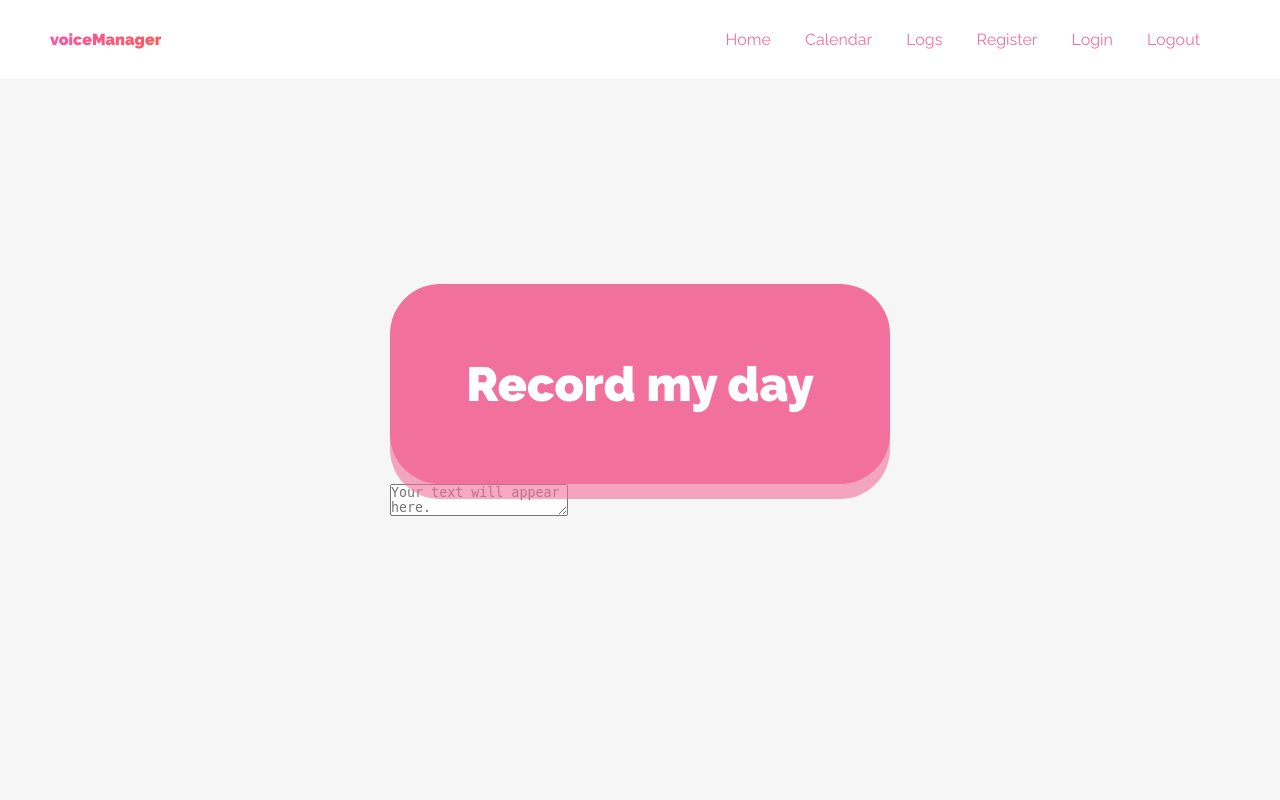
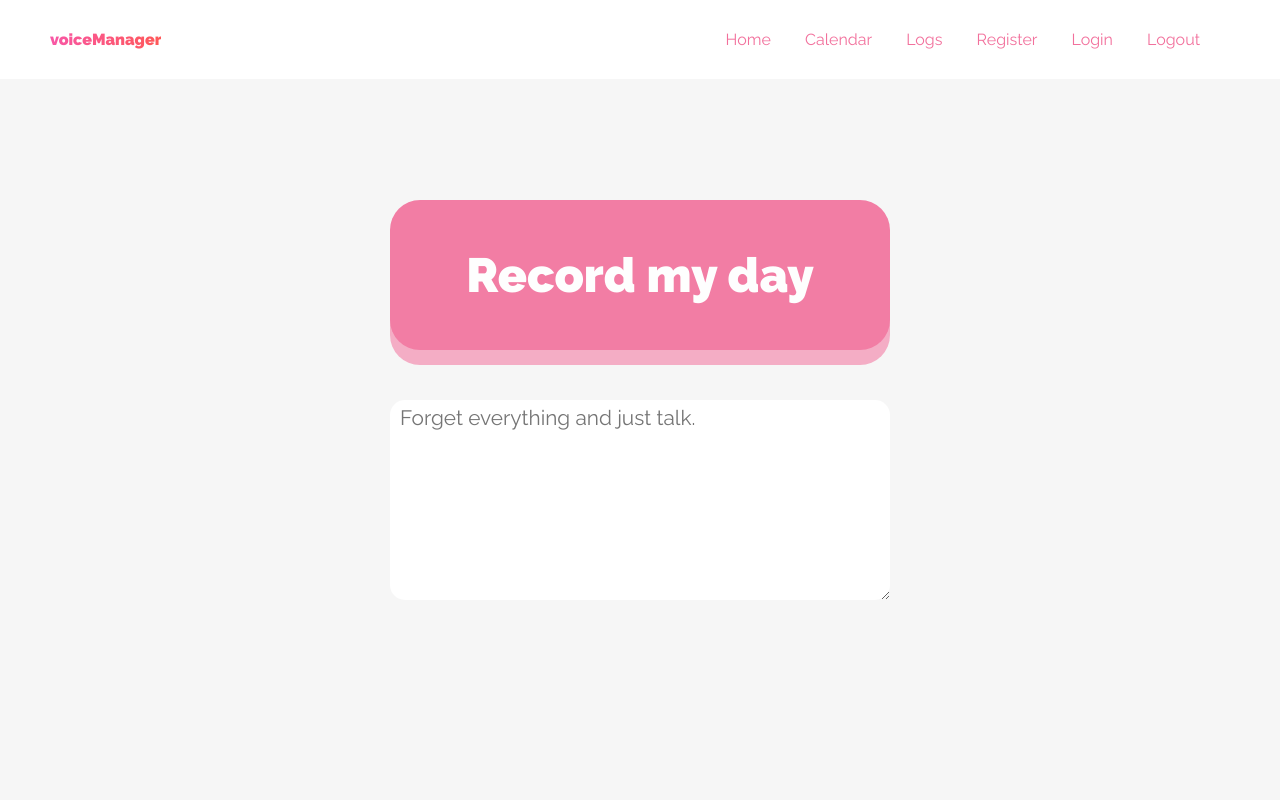
Before and after one commit to raghav-kukreti/voiceManager, a Flask app: page / in a window 1280 px wide. Run offline with Flask 2, Linux system fonts and the light colour scheme; a user stored in the database is signed in; some libraries are stand-ins or nearby versions.

Commit message:
Minor updates

```diff
--- a/app.py
+++ b/app.py
@@ -1,7 +1,5 @@
 from flask import Flask, url_for, render_template, request, redirect, session
 from flask_sqlalchemy import SQLAlchemy
-from instagram import getfollowedby, getname
-
 
 app = Flask(__name__, static_url_path='/static')
 app.config['SQLALCHEMY_DATABASE_URI'] = 'sqlite:///main.db'
--- a/static/css/app.css
+++ b/static/css/app.css
@@ -154,10 +154,10 @@ a {
   top: 400px; }
 
 .record_button {
-  height: 200px;
+  height: 150px;
   -webkit-box-shadow: 0px 15px 0 rgba(242, 112, 156, 0.6);
   box-shadow: 0px 15px 0 rgba(242, 112, 156, 0.6);
-  border-radius: 50px;
+  border-radius: 30px;
   width: 500px;
   font-weight: 900;
   font-family: Raleway;
@@ -168,9 +168,11 @@ a {
   border: none;
   outline: none;
   top: 0;
-  position: relative; }
+  position: relative;
+  opacity: .9; }
   .record_button:hover {
     top: -7px;
+    opacity: 1;
     -webkit-box-shadow: 0px 20px 0 rgba(242, 112, 156, 0.6);
     box-shadow: 0px 20px 0 rgba(242, 112, 156, 0.6); }
   .record_button:active {
@@ -193,6 +195,16 @@ a {
   -webkit-transform: translate(-50%, -50%);
   -ms-transform: translate(-50%, -50%);
   transform: translate(-50%, -50%); }
+  .speech_wrapper textarea {
+    width: 100%;
+    margin-top: 50px;
+    height: 200px;
+    border: none;
+    outline: none;
+    font-family: Raleway;
+    font-size: 1.3rem;
+    padding: 5px 10px;
+    border-radius: 15px; }
 
 .speech {
   height: 100vh;
--- a/static/sass/app.scss
+++ b/static/sass/app.scss
@@ -168,9 +168,9 @@ a {
   top: 400px;
 }
 .record_button {
-  height: 200px;
+  height: 150px;
   box-shadow: 0px 15px 0 rgba(#f2709c, 0.6);
-  border-radius: 50px;
+  border-radius: 30px;
   width: 500px;
   font-weight: 900;
   font-family: Raleway;
@@ -182,8 +182,10 @@ a {
   outline: none;
   top: 0;
   position: relative;
+  opacity: .9;
   &:hover {
     top: -7px;
+    opacity: 1;
     box-shadow: 0px 20px 0 rgba(#f2709c, 0.6);
   }
   &:active {
@@ -203,6 +205,18 @@ a {
   top: 50%;
   left: 50%;
   transform: translate(-50%, -50%);
+  textarea {
+    width: 100%;
+    margin-top: 50px;
+    height: 200px;
+    // width: 100px;
+    border: none;
+    outline: none;
+    font-family: Raleway;
+    font-size: 1.3rem;
+    padding: 5px 10px;
+    border-radius: 15px;
+  }
 }
 .speech {
   height: 100vh;
--- a/templates/index.html
+++ b/templates/index.html
@@ -3,13 +3,13 @@
 {% if session['logged_in'] %}
 <section class="speech">
   <div class="speech_wrapper">
-    <input type="button" onclick="startSpeech()" value="Record my day" class="record_button"> <br>
-    <textarea id="transcript" placeholder="Your text will appear here." readonly="True"></textarea>
-
+    <input type="button" onclick="startSpeech()" value="Record my day" class="record_button" id="recordButton"> <br>
+    <textarea id="transcript" placeholder="Forget everything and just talk." readonly="True"></textarea>
   </div>
 </section>
 <script>
 	function startSpeech(){
+    document.getElementById('recordButton').value = 'Recording...';
 		document.getElementById('transcript').value = ' ';
         if(window.hasOwnProperty('webkitSpeechRecognition')){
         	var recognition= new webkitSpeechRecognition();
@@ -20,6 +20,7 @@
             console.log("start");
 	        recognition.onresult = function (e) {
 	            console.log("hey");
+              document.getElementById('recordButton').value = 'Done for now!';
 	            document.getElementById('transcript').value = e.results[0][0].transcript;
 	            recognition.stop();
 	            var data = e.results[0][0].transcript;
```
Also changed, not shown: read_record.py (added, +13 -0 lines).
